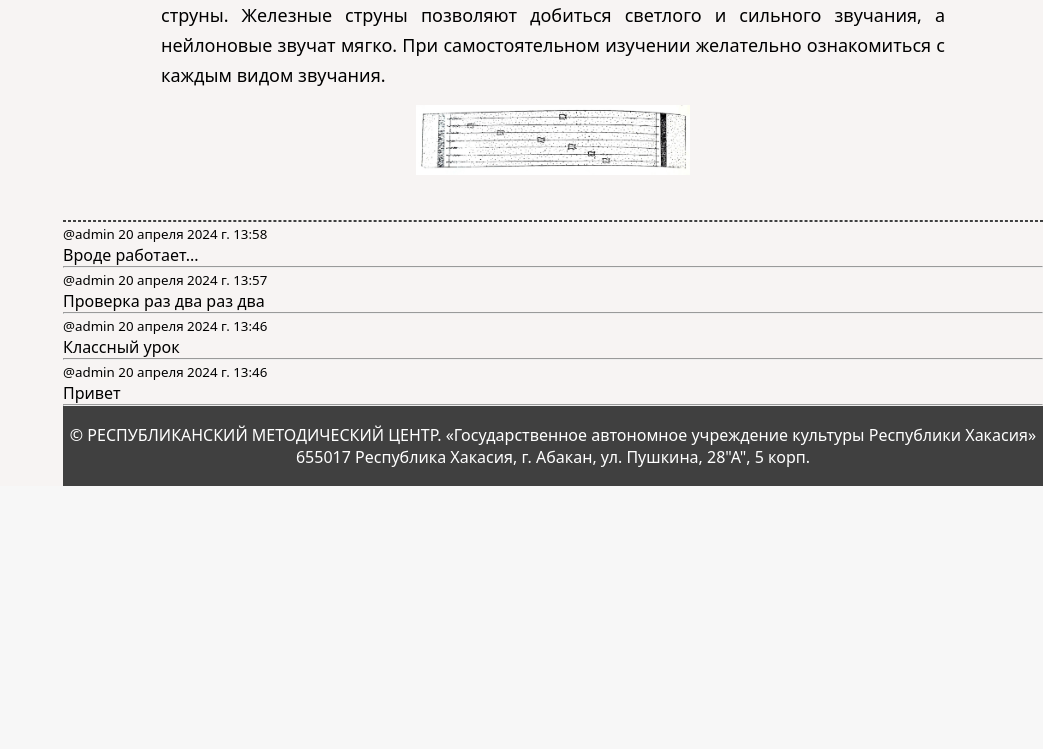
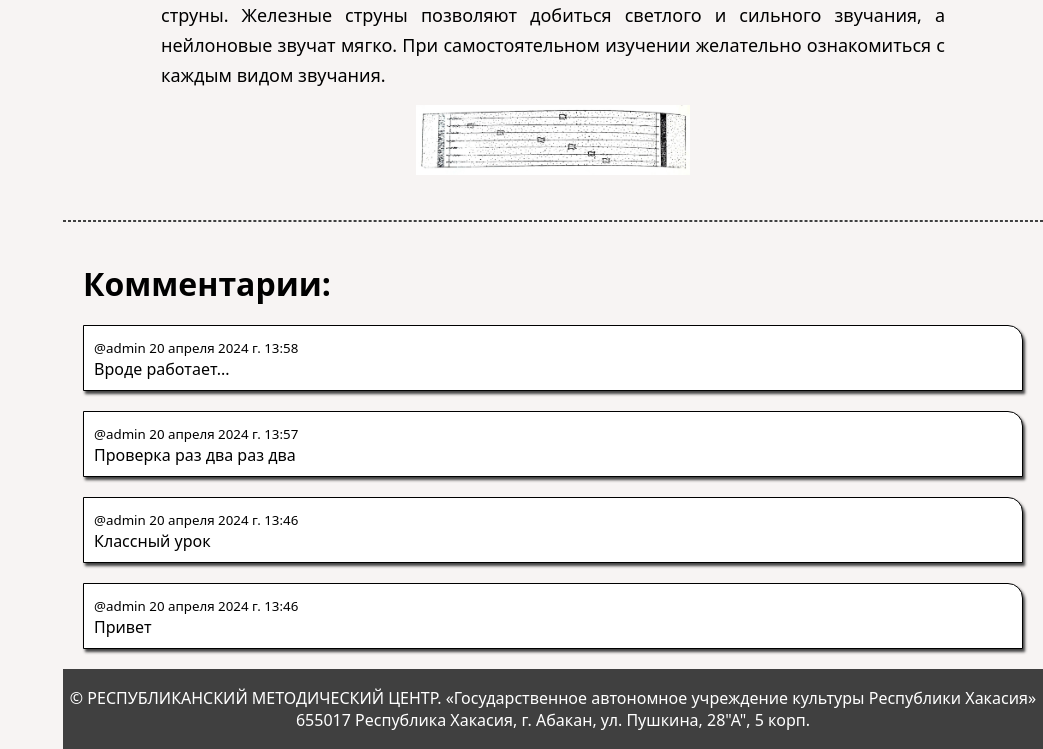
Before and after one commit to glec1n/folkProject, a Django app: page /lesson/1 in a window 1280 px wide. Shown: the part 1159-1908 px from the top of the page, without its empty margins (237-1280 px from the left). Before the commit the page ends 1645 px from the top, so only its background shows below. Run offline with Django 5.2, Linux system fonts and the light colour scheme; data comes from the database, SQL or seed files in the repository; both versions use the stored data as it was after the commit.

Commit message:
style for comments

```diff
--- a/folk/templates/lesson.html
+++ b/folk/templates/lesson.html
@@ -22,25 +22,36 @@
 
     <hr class="lesson-comment">
 
-    {% if request.user.is_authenticated %}
+    <div class="leave-comment">
+
+        {% if request.user.is_authenticated %}
         <div class="comment-form">
             <form method="POST" action="">
                 {% csrf_token %}
                 <input type="text" name="body" placeholder="Введите комментарий">
             </form>
         </div>
+
     {% endif %}
 
-    {% for comment in comments %}
+    </div>
+
+    <div class="container-comment">
+
+        <h1>Комментарии:</h1>
+
+        {% for comment in comments %}
         <div>
             {% if request.user == comment.user %}
                 <a href="{% url 'delete-comment' comment.id %}">Удалить</a>
             {% endif %}
             <small>@{{comment.user}} {{comment.created}}</small>
             <p>{{comment.body}}</p>
-            <hr>
+            <!-- <hr> -->
         </div>
-    {% endfor %}
+        {% endfor %}
+
+    </div>
 
     {% endblock content %}
 </body>
--- a/static/styles/style.css
+++ b/static/styles/style.css
@@ -611,3 +611,25 @@ body{
 .lesson-comment{
     border: 1px dashed #404040;
 }
+
+.container-comment div {
+    border: 1px solid #000;
+    border-top-right-radius: 15px 15px;
+    padding: 10px;
+    margin: 20px;
+    box-shadow: 2px 3px 3px #404040;
+    background-color: #fff;
+}
+
+.container-comment h1 {
+    margin: 20px;
+}
+
+.leave-comment {
+    margin: 20px 0 0 20px;
+}
+
+.leave-comment input {
+    width: 80%;
+    padding: 20px;
+}
```
Also changed, not shown: db.sqlite3.
